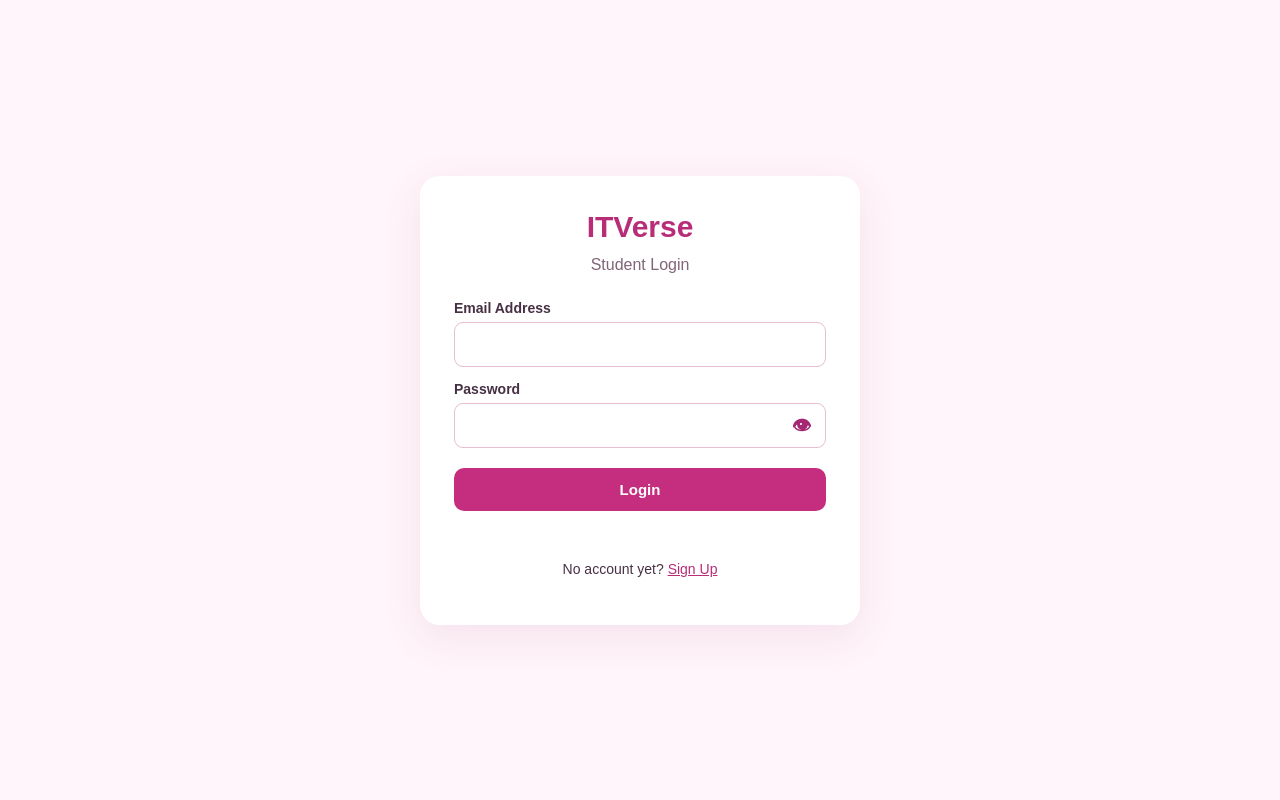
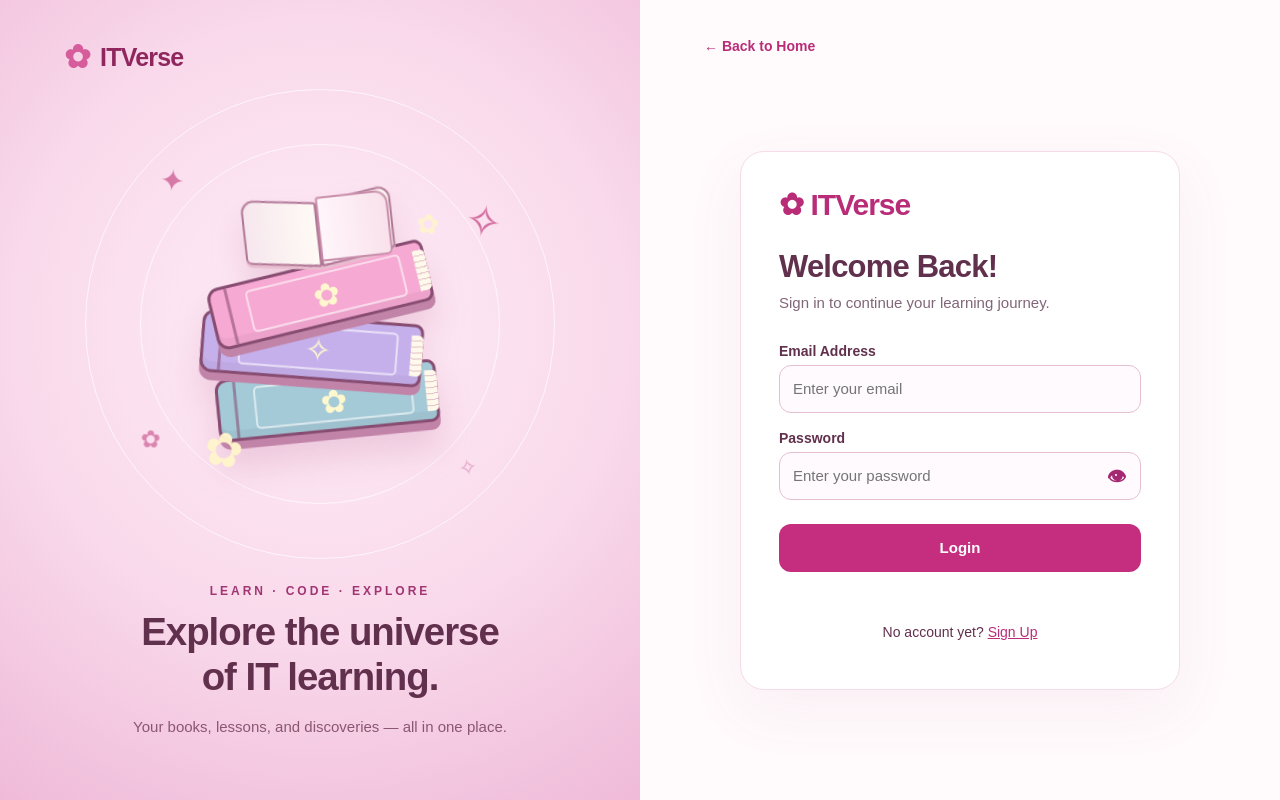
Before and after one commit to viquierasienamojica-sys/ITVerse, a plain HTML site: page login.html in a window 1280 px wide. Drawn offline with Linux system fonts and the light colour scheme; files that its build step writes are made by us from their sources.

Commit message:
Add files via upload

```diff
--- /dev/null
+++ b/itverse-animated-login.css
@@ -0,0 +1,22 @@
+/* ITVerse login visual update only. Existing authentication styles and scripts remain intact. */
+:root{--it-ink:#61304d;--it-rose:#b52b78;--it-soft:#fff3f9}
+body[data-page="login"]{background:#fff6fa;color:var(--it-ink)}
+.itverse-login-layout{display:grid;grid-template-columns:minmax(0,1fr) minmax(390px,1fr);min-height:100vh;padding:0;place-items:stretch}
+.itverse-art-panel{position:relative;display:flex;flex-direction:column;justify-content:space-between;min-height:100vh;padding:38px clamp(28px,5vw,78px) 46px;overflow:hidden;background:radial-gradient(circle at 50% 41%,#ffeef8 0,#f9d9eb 54%,#efbad8 100%);isolation:isolate}
+.art-header{display:flex;align-items:center;gap:10px;font-size:25px;font-weight:800;color:#8f275e;letter-spacing:-.8px}.art-mark{font-size:32px;color:#d65c9b}
+.art-scene{position:relative;flex:1;min-height:360px;display:grid;place-items:center}
+.orbit{position:absolute;border:1px solid #ffffffa6;border-radius:50%;pointer-events:none}.orbit-one{width:min(72%,360px);aspect-ratio:1}.orbit-two{width:min(95%,470px);aspect-ratio:1}
+.book-stack{position:relative;width:310px;height:265px;animation:bookFloat 4.5s ease-in-out infinite;filter:drop-shadow(0 20px 16px #b75e8d35)}
+.book{position:absolute;left:45px;width:222px;height:63px;border:3px solid #874c71;border-radius:12px 9px 9px 12px;transform:rotate(-8deg);box-shadow:inset 0 -8px 0 #0000000a,0 8px 0 #c184a8}
+.book-top{top:73px;background:#f6a9d2;transform:rotate(-12deg);z-index:3}.book-middle{top:126px;left:35px;background:#c6b0ec;transform:rotate(6deg);z-index:2}.book-bottom{top:179px;left:49px;background:#a4c9d7;transform:rotate(-4deg);z-index:1}
+.book-spine{position:absolute;left:15px;top:0;bottom:0;border-left:3px solid #874c7190}.book-cover{position:absolute;left:35px;top:7px;bottom:7px;right:22px;border:2px solid #ffffff9c;border-radius:5px;text-align:center;color:#fff8cf;font-size:32px;line-height:42px}.book-pages{position:absolute;right:-3px;top:8px;bottom:8px;width:12px;background:repeating-linear-gradient(to bottom,#fff9ec 0 5px,#e3bfc8 5px 6px);border-radius:0 5px 5px 0}
+.book-open{position:absolute;top:0;left:79px;width:154px;height:79px;perspective:500px;transform:rotate(-5deg);z-index:4;animation:openHover 4.5s ease-in-out infinite}.page{position:absolute;top:7px;width:75px;height:65px;background:linear-gradient(90deg,#f6e7ee,#fffaf5);border:2px solid #af7594;box-shadow:0 3px 0 #e8bdce}.left-page{left:2px;border-radius:14px 3px 3px 6px;transform:skewY(8deg)}.right-page{right:2px;border-radius:3px 14px 6px 3px;transform:skewY(-8deg)}.turning-page{position:absolute;top:7px;left:77px;width:72px;height:65px;background:linear-gradient(90deg,#fff6fa,#f9e1eb);border:2px solid #c78ba9;border-radius:3px 13px 6px 3px;transform-origin:left center;animation:pageFlip 5s ease-in-out infinite}
+.sparkle,.scene-flower{position:absolute;z-index:2;color:#d16a9c;animation:twinkle 3s ease-in-out infinite}.sparkle-a{top:18%;left:19%;font-size:27px}.sparkle-b{top:25%;right:15%;font-size:37px;animation-delay:.6s}.sparkle-c{bottom:24%;left:15%;font-size:23px;animation-delay:1.2s}.sparkle-d{bottom:18%;right:19%;font-size:26px;animation-delay:1.8s}.scene-flower{font-size:40px;color:#fff5cb}.flower-left{bottom:20%;left:28%;animation-delay:.8s}.flower-right{top:27%;right:27%;font-size:24px}
+.art-copy{position:relative;text-align:center;z-index:2}.art-eyebrow{font-size:12px;font-weight:800;letter-spacing:3px;color:#a03572}.art-copy h2{margin:12px 0;font-size:clamp(26px,3vw,40px);line-height:1.17;letter-spacing:-1px}.art-copy>p:last-child{color:#8b5673;font-size:15px;line-height:1.6}
+.itverse-form-side{position:relative;display:flex;align-items:center;justify-content:center;padding:80px 30px 40px;background:#fffafc}.back-home{position:absolute;top:38px;left:clamp(28px,5vw,76px);font-size:14px;text-decoration:none;font-weight:700}.back-home:hover{text-decoration:underline}
+body[data-page="login"] .panel{width:min(100%,440px);padding:35px 38px;border:1px solid #f6dce9;border-radius:24px;box-shadow:0 20px 60px #b65d8912;background:white}
+body[data-page="login"] .brand{text-align:left;font-size:30px;letter-spacing:-1px}body[data-page="login"] .welcome-title{margin:27px 0 6px;font-size:31px;font-weight:800;letter-spacing:-.8px}body[data-page="login"] .subtitle{text-align:left;margin:0 0 28px;font-size:15px;line-height:1.6}body[data-page="login"] label{margin-top:17px}body[data-page="login"] input{background:#fffafd;border-radius:12px;min-height:48px}body[data-page="login"] button.wide{margin-top:24px;min-height:48px;border-radius:12px}body[data-page="login"] .foot{margin-top:20px}
+@keyframes bookFloat{0%,100%{transform:translateY(0) rotate(-2deg)}50%{transform:translateY(-16px) rotate(1deg)}}@keyframes openHover{0%,100%{transform:translateY(0) rotate(-5deg)}50%{transform:translateY(-4px) rotate(-2deg)}}@keyframes pageFlip{0%,15%,85%,100%{transform:rotateY(0deg)}45%,60%{transform:rotateY(-158deg)}}@keyframes twinkle{0%,100%{opacity:.5;transform:scale(.85) rotate(-12deg)}50%{opacity:1;transform:scale(1.2) rotate(12deg)}}
+@media(max-width:850px){.itverse-login-layout{grid-template-columns:1fr}.itverse-art-panel{min-height:390px;padding:24px 25px 20px}.art-scene{min-height:215px}.book-stack{transform:scale(.72);margin:-25px 0;animation:bookFloatSmall 4.5s ease-in-out infinite}.art-copy h2{font-size:27px}.art-copy>p:last-child{font-size:13px}.itverse-form-side{padding:80px 20px 40px}.back-home{top:25px;left:25px}body[data-page="login"] .panel{padding:28px 24px}@keyframes bookFloatSmall{0%,100%{transform:scale(.72) translateY(0)}50%{transform:scale(.72) translateY(-15px)}}}
+@media(max-width:420px){.itverse-art-panel{min-height:350px}.art-scene{min-height:175px}.art-copy h2{font-size:23px}.art-copy>p:last-child{margin-bottom:0}}
+@media(prefers-reduced-motion:reduce){.book-stack,.book-open,.turning-page,.sparkle,.scene-flower{animation:none!important}}
--- a/login.html
+++ b/login.html
@@ -1,30 +1,49 @@
 <!DOCTYPE html>
 <html lang="en">
-
 <head>
   <meta charset="UTF-8">
   <meta name="viewport" content="width=device-width, initial-scale=1">
   <title>Student Login | ITVerse</title>
   <link rel="stylesheet" href="css/student-auth.css">
   <link rel="stylesheet" href="css/itverse-password-toggle.css">
+  <link rel="stylesheet" href="css/itverse-animated-login.css">
 </head>
-
 <body data-page="login">
-    <main class="auth-wrap">
-        <section class="panel">
-            <h1 class="brand"> ITVerse</h1>
-            <p class="subtitle">Student Login</p>
-            <form id="loginForm"><label for="email">Email Address</label><input id="email" type="email"
-                    autocomplete="username" required><label for="password">Password</label><input id="password"
-                    type="password" autocomplete="current-password" required><button class="wide"
-                    type="submit">Login</button>
+  <main class="auth-wrap itverse-login-layout">
+    <section class="itverse-art-panel" aria-label="ITVerse animated book illustration">
+      <div class="art-header"><span class="art-mark">✿</span><span>ITVerse</span></div>
+      <div class="art-scene" aria-hidden="true">
+        <span class="sparkle sparkle-a">✦</span><span class="sparkle sparkle-b">✧</span><span class="sparkle sparkle-c">✿</span><span class="sparkle sparkle-d">✧</span>
+        <div class="orbit orbit-one"></div><div class="orbit orbit-two"></div>
+        <div class="book-stack">
+          <div class="book book-top"><span class="book-spine"></span><span class="book-cover"><span class="cover-flower">✿</span></span><span class="book-pages"></span></div>
+          <div class="book book-middle"><span class="book-spine"></span><span class="book-cover"><span class="cover-star">✧</span></span><span class="book-pages"></span></div>
+          <div class="book book-bottom"><span class="book-spine"></span><span class="book-cover"><span class="cover-flower">✿</span></span><span class="book-pages"></span></div>
+          <div class="book-open"><div class="page left-page"></div><div class="page right-page"></div><div class="turning-page"></div></div>
+        </div>
+        <span class="scene-flower flower-left">✿</span><span class="scene-flower flower-right">✿</span>
+      </div>
+      <div class="art-copy"><p class="art-eyebrow">LEARN · CODE · EXPLORE</p><h2>Explore the universe<br>of IT learning.</h2><p>Your books, lessons, and discoveries — all in one place.</p></div>
+    </section>
+    <section class="itverse-form-side">
+      <a class="back-home" href="index.html">← Back to Home</a>
+      <div class="panel">
+        <h1 class="brand">✿ ITVerse</h1>
+        <p class="welcome-title">Welcome Back!</p>
+        <p class="subtitle">Sign in to continue your learning journey.</p>
+        <form id="loginForm">
+          <label for="email">Email Address</label>
+          <input id="email" type="email" autocomplete="username" placeholder="Enter your email" required>
+          <label for="password">Password</label>
+          <input id="password" type="password" autocomplete="current-password" placeholder="Enter your password" required>
+          <button class="wide" type="submit">Login</button>
           <p id="message" class="message" role="status"></p>
         </form>
         <p class="foot">No account yet? <a href="signup.html">Sign Up</a></p>
+      </div>
     </section>
   </main>
   <script src="js/student-auth.js"></script>
   <script src="js/itverse-password-toggle.js"></script>
 </body>
-
 </html>
```
Lines whose indentation alone changed are shown as unchanged.
